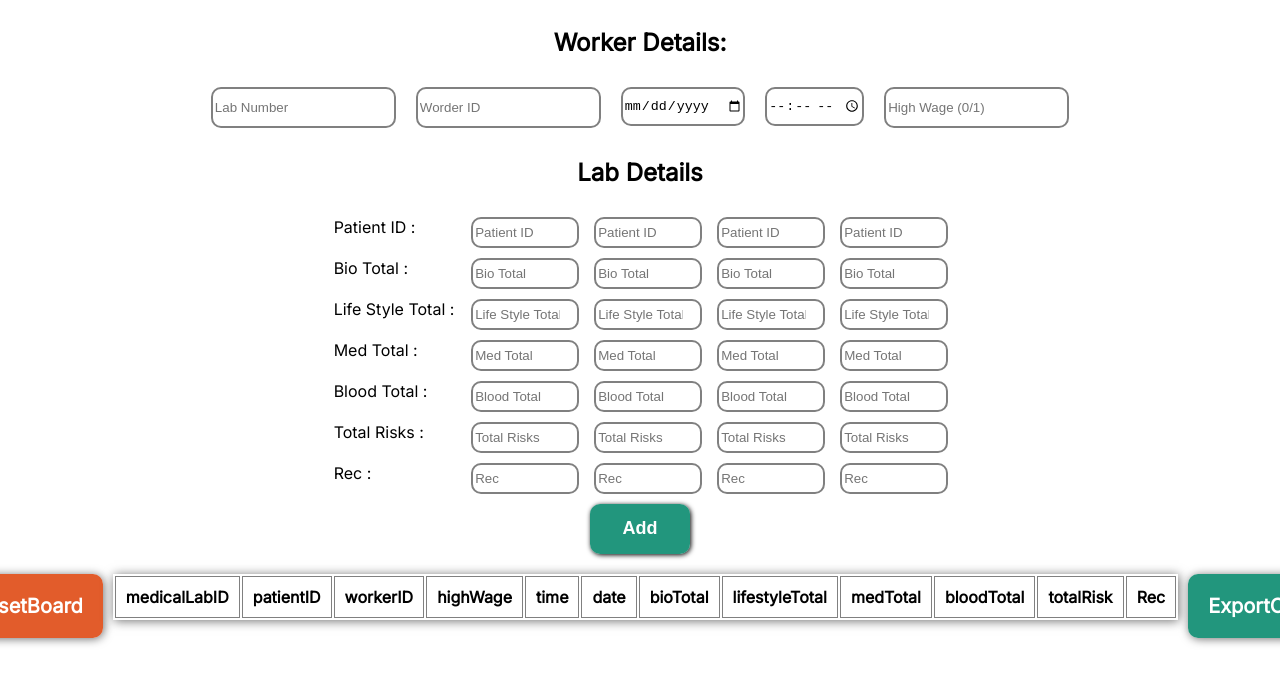
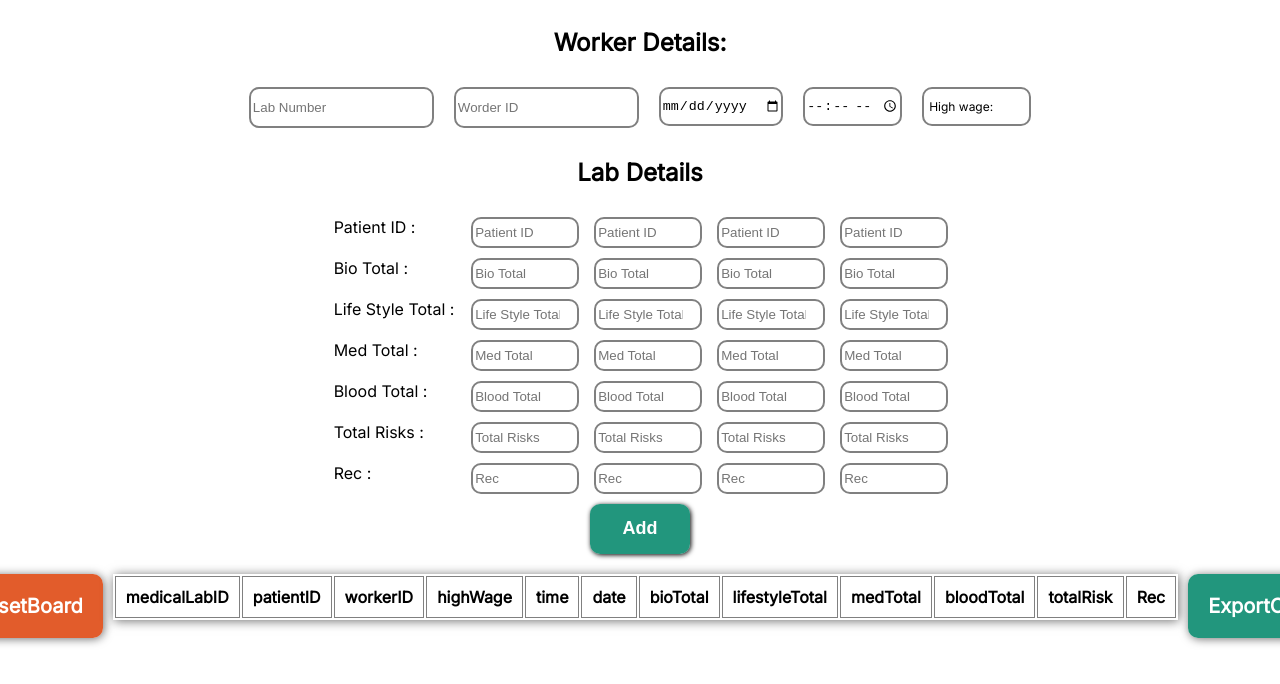
Before and after one commit to doal116/dataCollectionPDS, a React (Create React App) app: page / in a window 1280 px wide. Shown: the top 684 px of the page. Built offline with nearby package versions, Linux system fonts and the light colour scheme.

Commit message:
high wage low wage data automated

```diff
--- a/src/pages/home.css
+++ b/src/pages/home.css
@@ -24,6 +24,16 @@
   border: 2px solid gray;
   border-radius: 10px;
   height: 35px;
+}
+.Home .workerInput .inputFields #HighWage {
+  height: 35px;
+  width: 100px;
+  border: 2px solid gray;
+  border-radius: 10px;
+  font-size: 12px;
+  display: flex;
+  align-items: center;
+  padding-left: 5px;
 }
 .Home .workerInput .inputFieldLab {
   display: flex;
--- a/src/pages/home.js
+++ b/src/pages/home.js
@@ -68,6 +68,104 @@ function Home() {
             cursorMoverRight(sec, index);
         }
     }
+    const labData = [
+        { type: 'low wage', number: 1 },
+        { type: 'low wage', number: 2 },
+        { type: 'low wage', number: 3 },
+        { type: 'low wage', number: 4 },
+        { type: 'High wage', number: 5 },
+        { type: 'low wage', number: 6 },
+        { type: 'low wage', number: 7 },
+        { type: 'low wage', number: 8 },
+        { type: 'low wage', number: 9 },
+        { type: 'High wage', number: 10 },
+        { type: 'low wage', number: 11 },
+        { type: 'High wage', number: 12 },
+        { type: 'High wage', number: 13 },
+        { type: 'low wage', number: 14 },
+        { type: 'low wage', number: 15 },
+        { type: 'low wage', number: 16 },
+        { type: 'High wage', number: 17 },
+        { type: 'low wage', number: 18 },
+        { type: 'High wage', number: 19 },
+        { type: 'low wage', number: 20 },
+        { type: 'High wage', number: 21 },
+        { type: 'High wage', number: 22 },
+        { type: 'High wage', number: 23 },
+        { type: 'low wage', number: 24 },
+        { type: 'low wage', number: 25 },
+        { type: 'low wage', number: 26 },
+        { type: 'low wage', number: 27 },
+        { type: 'High wage', number: 28 },
+        { type: 'low wage', number: 29 },
+        { type: 'High wage', number: 30 },
+        { type: 'High wage', number: 31 },
+        { type: 'High wage', number: 32 },
+        { type: 'low wage', number: 33 },
+        { type: 'low wage', number: 34 },
+        { type: 'High wage', number: 35 },
+        { type: 'low wage', number: 36 },
+        { type: 'High wage', number: 37 },
+        { type: 'low wage', number: 38 },
+        { type: 'High wage', number: 39 },
+        { type: 'High wage', number: 40 },
+        { type: 'High wage', number: 41 },
+        { type: 'low wage', number: 42 },
+        { type: 'low wage', number: 43 },
+        { type: 'High wage', number: 44 },
+        { type: 'low wage', number: 45 },
+        { type: 'low wage', number: 46 },
+        { type: 'low wage', number: 47 },
+        { type: 'High wage', number: 48 },
+        { type: 'low wage', number: 49 },
+        { type: 'High wage', number: 50 },
+        { type: 'low wage', number: 51 },
+        { type: 'low wage', number: 52 },
+        { type: 'low wage', number: 53 },
+        { type: 'High wage', number: 54 },
+        { type: 'low wage', number: 55 },
+        { type: 'High wage', number: 56 },
+        { type: 'low wage', number: 57 },
+        { type: 'low wage', number: 58 },
+        { type: 'low wage', number: 59 },
+        { type: 'High wage', number: 60 },
+        { type: 'low wage', number: 61 },
+        { type: 'High wage', number: 62 },
+        { type: 'High wage', number: 63 },
+        { type: 'low wage', number: 64 },
+        { type: 'High wage', number: 65 },
+        { type: 'High wage', number: 66 },
+        { type: 'High wage', number: 67 },
+        { type: 'High wage', number: 68 },
+        { type: 'High wage', number: 69 },
+        { type: 'low wage', number: 70 },
+        { type: 'low wage', number: 71 },
+        { type: 'low wage', number: 72 },
+        { type: 'High wage', number: 73 },
+        { type: 'High wage', number: 74 },
+        { type: 'low wage', number: 75 },
+        { type: 'High wage', number: 76 },
+        { type: 'low wage', number: 77 },
+        { type: 'High wage', number: 78 },
+        { type: 'low wage', number: 79 },
+        { type: 'High wage', number: 80 },
+        { type: 'low wage', number: 81 },
+        { type: 'low wage', number: 82 },
+        { type: 'low wage', number: 83 },
+        { type: 'High wage', number: 84 },
+        { type: 'High wage', number: 85 },
+        { type: 'low wage', number: 85 },
+        { type: 'low wage', number: 86 },
+        { type: 'low wage', number: 87 },
+        { type: 'low wage', number: 88 },
+        { type: 'High wage', number: 89 },
+        { type: 'High wage', number: 90 },
+        { type: 'High wage', number: 91 },
+        { type: 'High wage', number: 92 },
+        { type: 'low wage', number: 93 },
+        { type: 'High wage', number: 94 },
+        { type: 'High wage', number: 96 },
+    ];
     //----------------------------------------------//
     //-------------upper sec states-----------------//
     //----------------------------------------------//
@@ -75,14 +173,14 @@ function Home() {
     const [labNum, setLabNum] = useState('');
     const handleLabNum = (e) => {
         let cellVal = e.target.value;
-        if (parseInt(cellVal) > 99) cellVal = 99;
-        if (parseInt(cellVal) < 0) cellVal = 0;
-        if (cellVal.length === 2) {
-            generalMovementTwoChar(cellVal, 0, 'Worder ID')
-        }
+        if (parseInt(cellVal) > 96) cellVal = 99;
+        if (parseInt(cellVal) < 1) cellVal = 1;
+        // if (cellVal.length === 2) {
+        //     generalMovementTwoChar(cellVal, 0, 'Worder ID')
+        // }
         if (cellVal !== '') cellVal = parseInt(cellVal);
-
-        setLabNum(cellVal);
+        handleHighWage(cellVal);
+        if (cellVal.toString().length < 3) setLabNum(cellVal);
     }
     const [workerId, setWorkerId] = useState('');
     const handleWorkerId = (e) => {
@@ -105,12 +203,17 @@ function Home() {
     }
 
     const [highWage, setHighWage] = useState('');
-    const handleHighWage = (e) => {
-        let cellVal = e.target.value;
-        if (parseInt(cellVal) > 1) cellVal = 1;
-        if (parseInt(cellVal) < 0) cellVal = 0;
-        if (cellVal !== '') cellVal = parseInt(cellVal);
-        setHighWage(cellVal);
+    const handleHighWage = (cellVal) => {
+        let finalVal = '';
+
+        labData.forEach(({ type, number }) => {
+            if (number === cellVal) {
+                if (type === 'High wage') finalVal = 1;
+                else finalVal = 0;
+            }
+        });
+
+        setHighWage(finalVal);
     }
     //----------------------------------------------//
     //---------------lab sec states ----------------//
@@ -269,13 +372,9 @@ function Home() {
                         onChange={handleTime}
                     >
                     </input>
-                    <input
-                        placeholder="High Wage (0/1)"
-                        type="number"
-                        value={highWage}
-                        onChange={handleHighWage}
-                    >
-                    </input>
+                    <div id="HighWage">
+                        High wage: {highWage}
+                    </div>
                 </div>
                 <h2>Lab Details</h2>
                 <div className="inputFieldLab">
--- a/src/pages/home.scss
+++ b/src/pages/home.scss
@@ -26,6 +26,16 @@
                 height: 35px;
             }
 
+            #HighWage {
+                height: 35px;
+                width: 100px;
+                border: 2px solid gray;
+                border-radius: 10px;
+                font-size: 12px;
+                display: flex;
+                align-items: center;
+                padding-left: 5px;
+            }
 
         }
 
@@ -46,6 +56,7 @@
                     border-radius: 10px;
                 }
             }
+
 
         }
 
```
Also changed, not shown: 1 other file (tests, documents, lock files or other folders).
